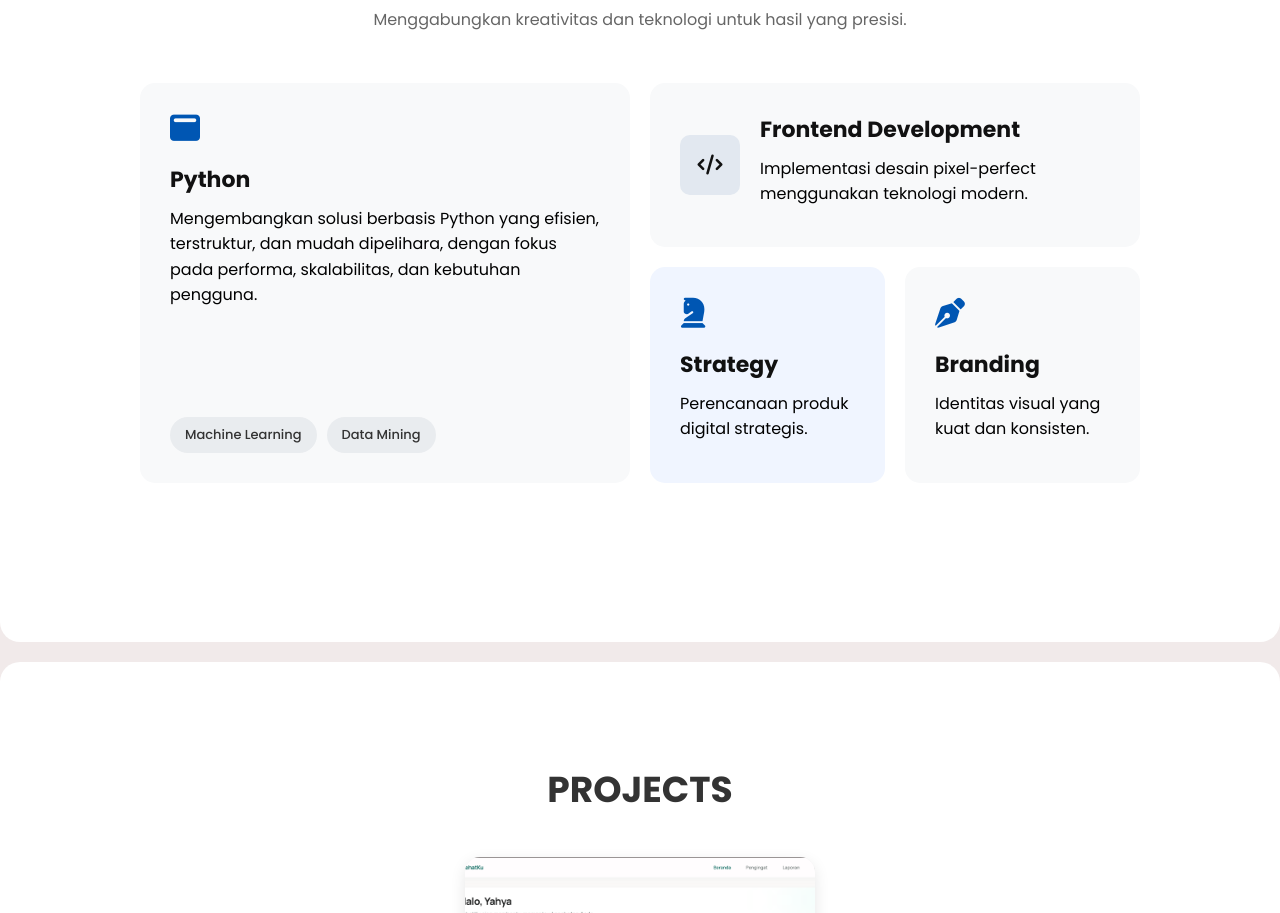
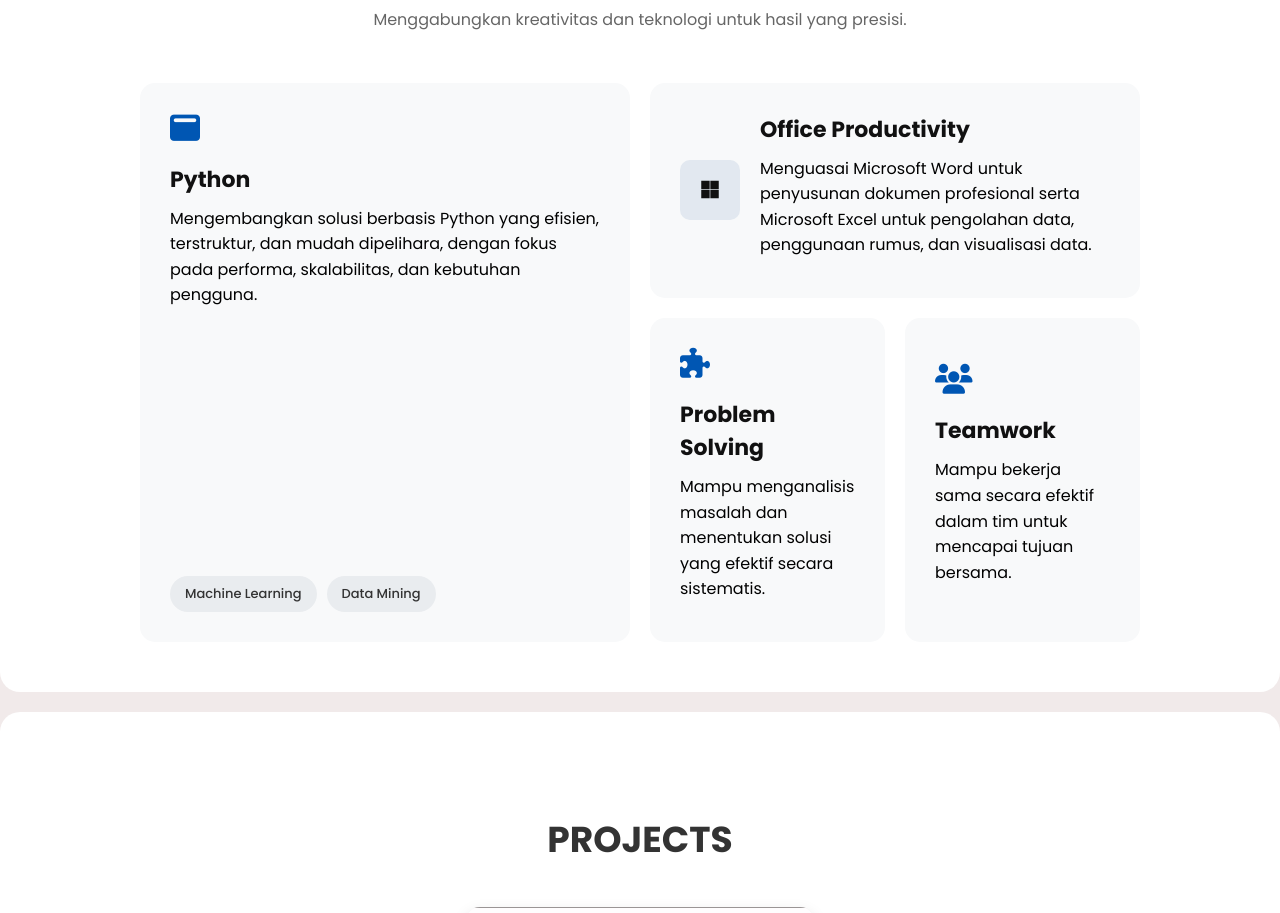
Before and after one commit to yahya123-zzz/portofolio, a plain HTML site: page index.html in a window 1280 px wide. Shown: the part 1798-2711 px from the top of the page. Drawn offline with Linux system fonts and the light colour scheme.

Commit message:
Update index.html

```diff
--- a/index.html
+++ b/index.html
@@ -28,7 +28,7 @@
                 <img src="images/profil.png" alt="Foto Profil Ali Yahya" class="scr">
             </div>
             <div class="home-conten">
-                <h1>Hallo, nama saya <span>Yahya</span></h1>
+                <h1>Hallo,saya <span>Ali Yahya</span></h1>
                 <p>Mahasiswa Teknik Informatika dengan minat pada bidang Artificial Intelligence, Computer Vision,
                     Machine Learning, dan Data Mining. Berpengalaman mengembangkan model klasifikasi citra
                     menggunakan Python dan Google Colab dalam penelitian mengenai pengaruh teknik preprocessing
@@ -73,23 +73,23 @@
 
                 <div class="skills-right">
                     <div class="skill-card card-horizontal">
-                        <div class="icon-box"><i class="fa-solid fa-code"></i></div>
+                        <div class="icon-box"><i class="fa-brands fa-microsoft"></i></div>
                         <div>
-                            <h3>Frontend Development</h3>
-                            <p>Implementasi desain pixel-perfect menggunakan teknologi modern.</p>
+                            <h3>Office Productivity</h3>
+                            <p>Menguasai Microsoft Word untuk penyusunan dokumen profesional serta Microsoft Excel untuk pengolahan data, penggunaan rumus, dan visualisasi data.</p>
                         </div>
                     </div>
 
                     <div class="skills-bottom-grid">
-                        <div class="skill-card card-small" style="background-color: #f0f5ff;">
-                            <i class="fa-solid fa-chess-knight skill-icon"></i>
-                            <h3>Strategy</h3>
-                            <p>Perencanaan produk digital strategis.</p>
+                        <div class="skill-card card-small">
+                            <i class="fa-solid fa-puzzle-piece skill-icon"></i>
+                            <h3>Problem Solving</h3>
+                            <p>Mampu menganalisis masalah dan menentukan solusi yang efektif secara sistematis.</p>
                         </div>
                         <div class="skill-card card-small">
-                            <i class="fa-solid fa-pen-nib skill-icon"></i>
-                            <h3>Branding</h3>
-                            <p>Identitas visual yang kuat dan konsisten.</p>
+                            <i class="fa-solid fa-users skill-icon"></i>
+                            <h3>Teamwork</h3>
+                            <p>Mampu bekerja sama secara efektif dalam tim untuk mencapai tujuan bersama.</p>
                         </div>
                     </div>
                 </div>
```
